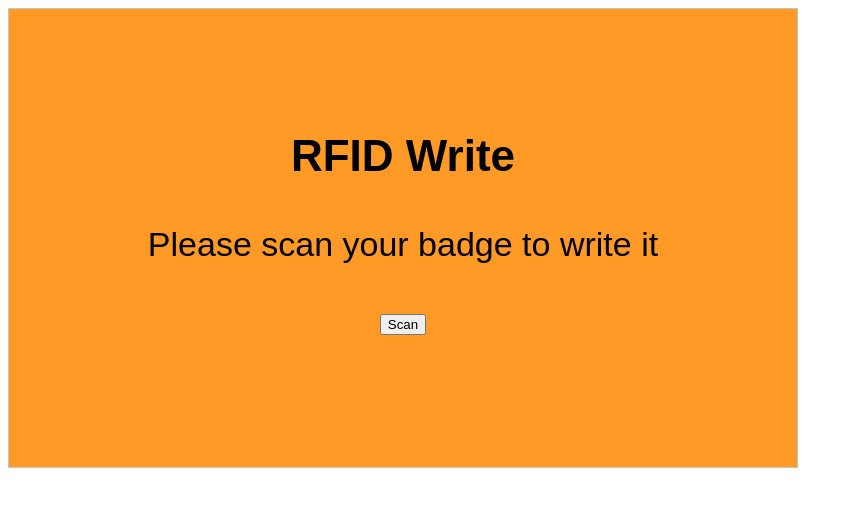
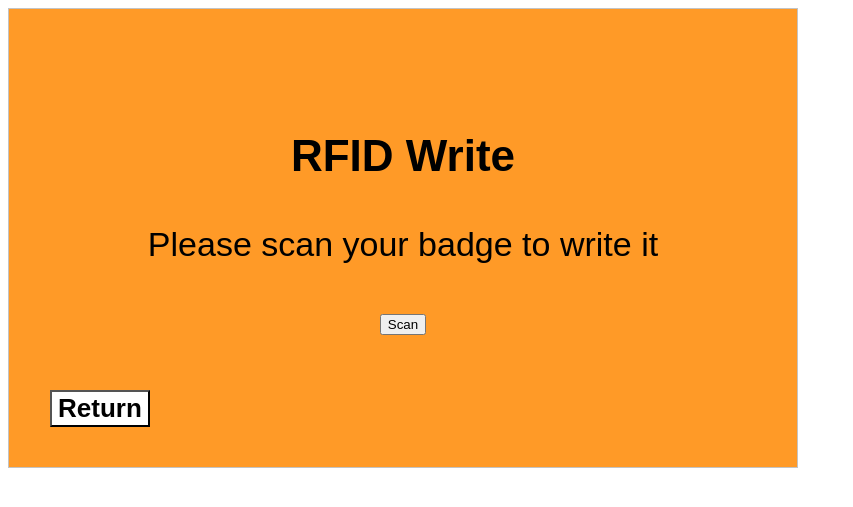
Before and after one commit to simone-torino/Project_PLCS_raspUI, a Flask app: page /write in a window 1280 px wide. Shown: the top 507 px of the page, without its empty margins (0-853 px from the left). Run offline with Flask 3, Linux system fonts and the light colour scheme.

Commit message:
ADded return

```diff
--- a/templates/Writebadge.html
+++ b/templates/Writebadge.html
@@ -43,6 +43,15 @@
     .scan-btn:hover {
         background-color: #00cc11;
     }
+
+    #return{
+            position: absolute;
+            top:390px;
+            left: 50px;
+            font-size: 26px;
+            font-weight:bold;
+            background-color: rgb(255, 255, 255);
+        }
     </style>
 </head>
 <script>
@@ -59,12 +68,16 @@
       }
     }
 
+    function goHome(){
+            window.location.href = "/";
+        }
 </script>
 <body>
     <div class="container">
         <h1>RFID Write</h1>
         <p>Please scan your badge to write it</p>
         <button id="myButton" onclick="writeRFID()">Scan</button>
+        <button id="return" onclick="goHome()">Return</button>
     </div>
 </body>
 </html>
```
